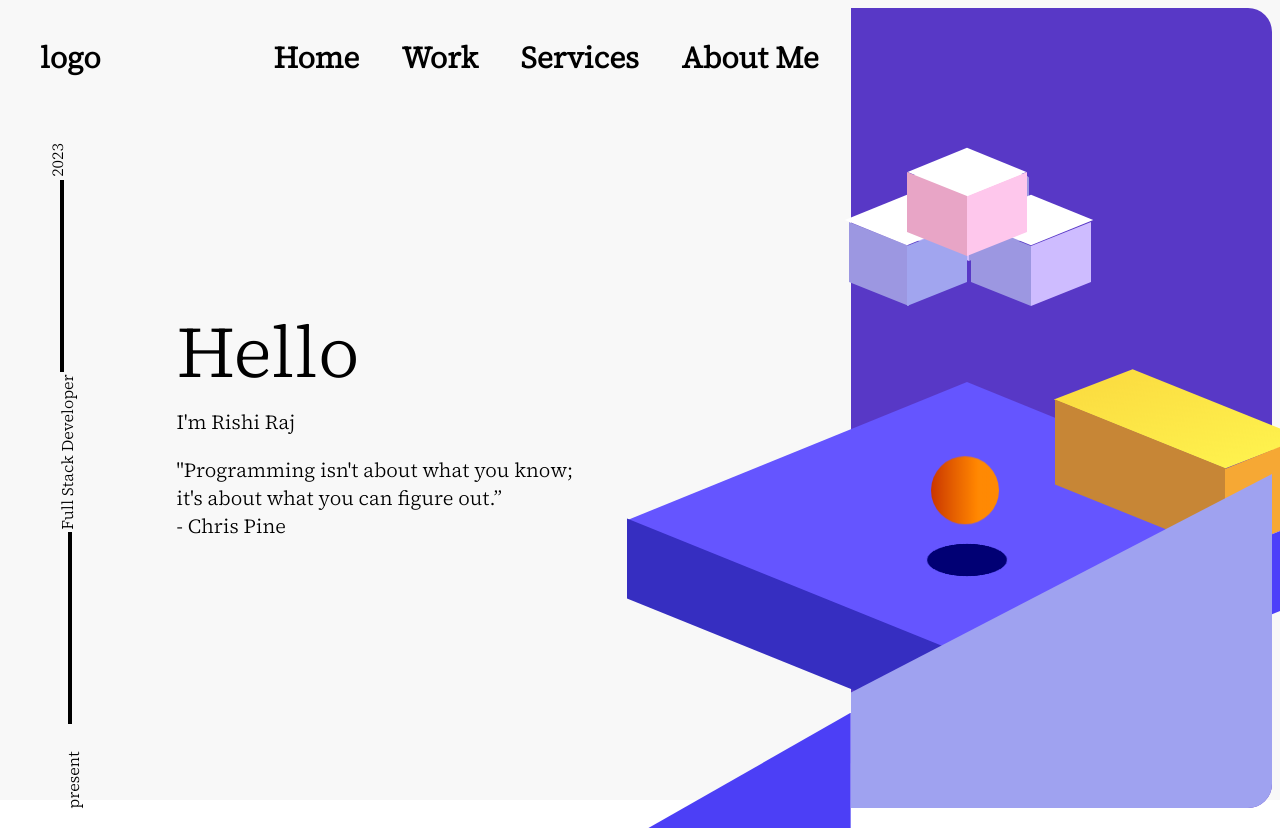
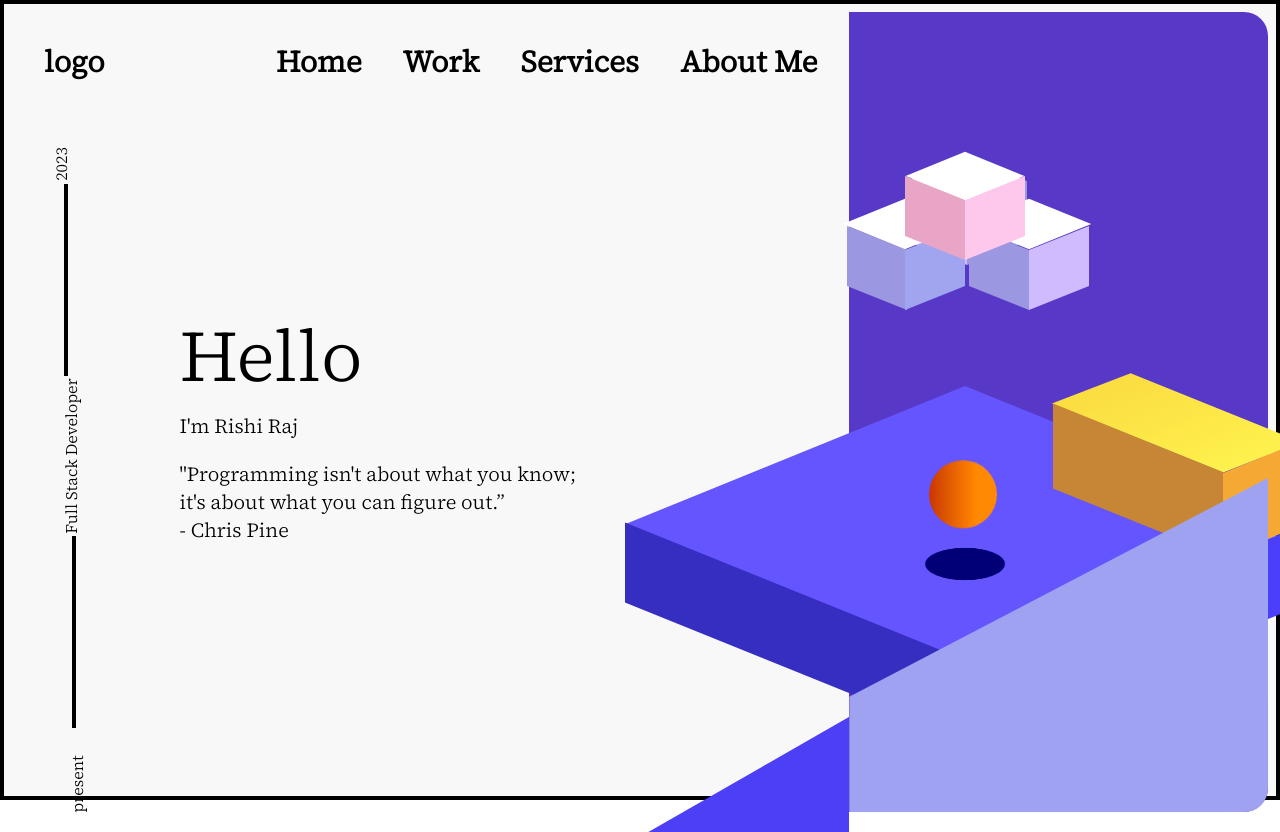
Before and after one commit to rishiraj2603/Portfolio, a React (Vite) app: page / in a window 1280 px wide. Shown: the top 832 px of the page. Built offline with nearby package versions, Linux system fonts and the light colour scheme.

Commit message:
firstslide height adjusted

```diff
--- a/src/components/firstSlide/FirstSlide.jsx
+++ b/src/components/firstSlide/FirstSlide.jsx
@@ -5,7 +5,7 @@ import RightContent from "./middleContent/RightContent";
 
 const FirstSlide = () => {
   return (
-    <div className="bg-firstSlide w-screen h-screen mt-0">
+    <div className="bg-firstSlide border-4 w-screen h-dvh mt-0">
       <div className="grid grid-cols-3 p-2">
         <div className="col-span-2">
           <Navbar></Navbar>
```
